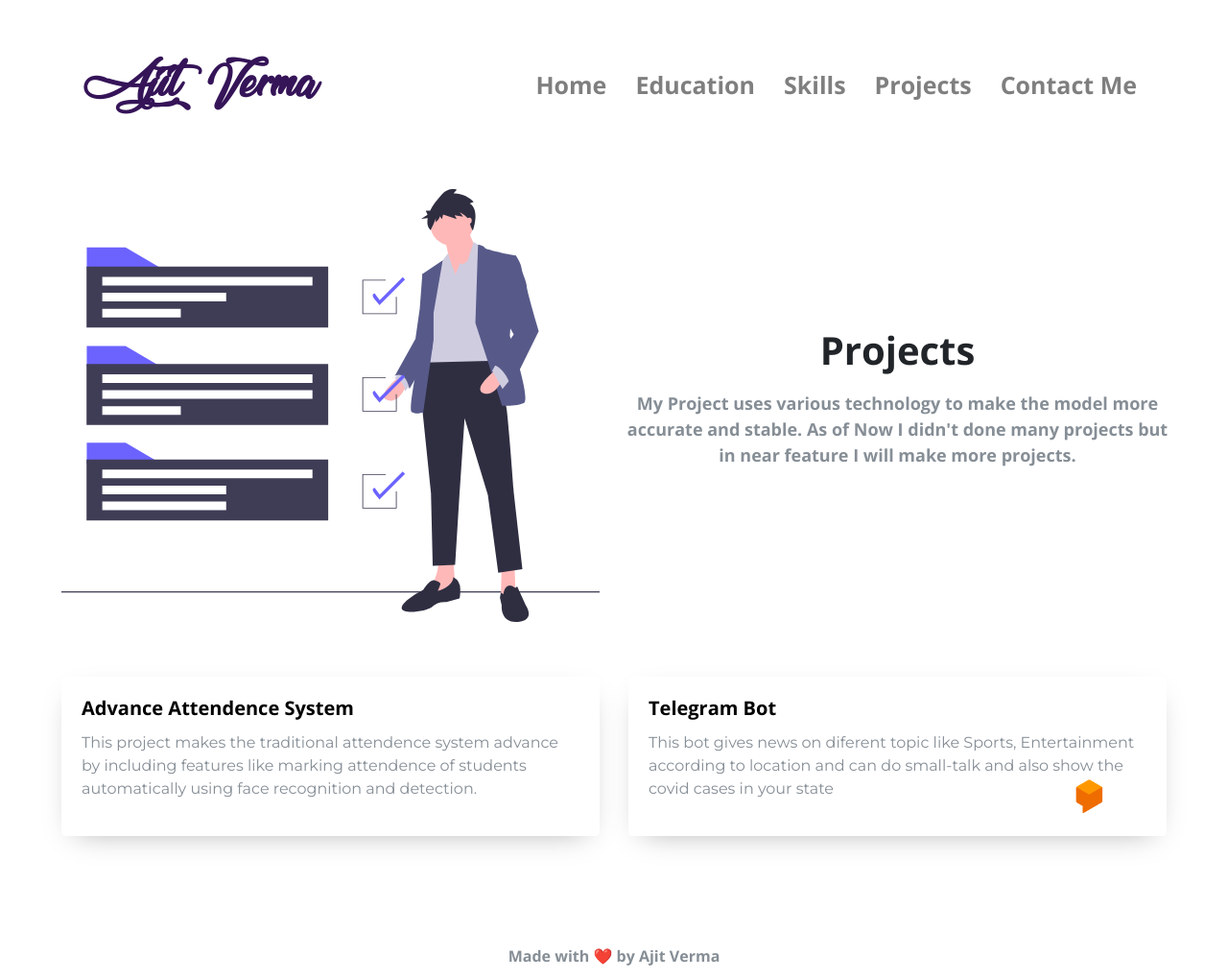
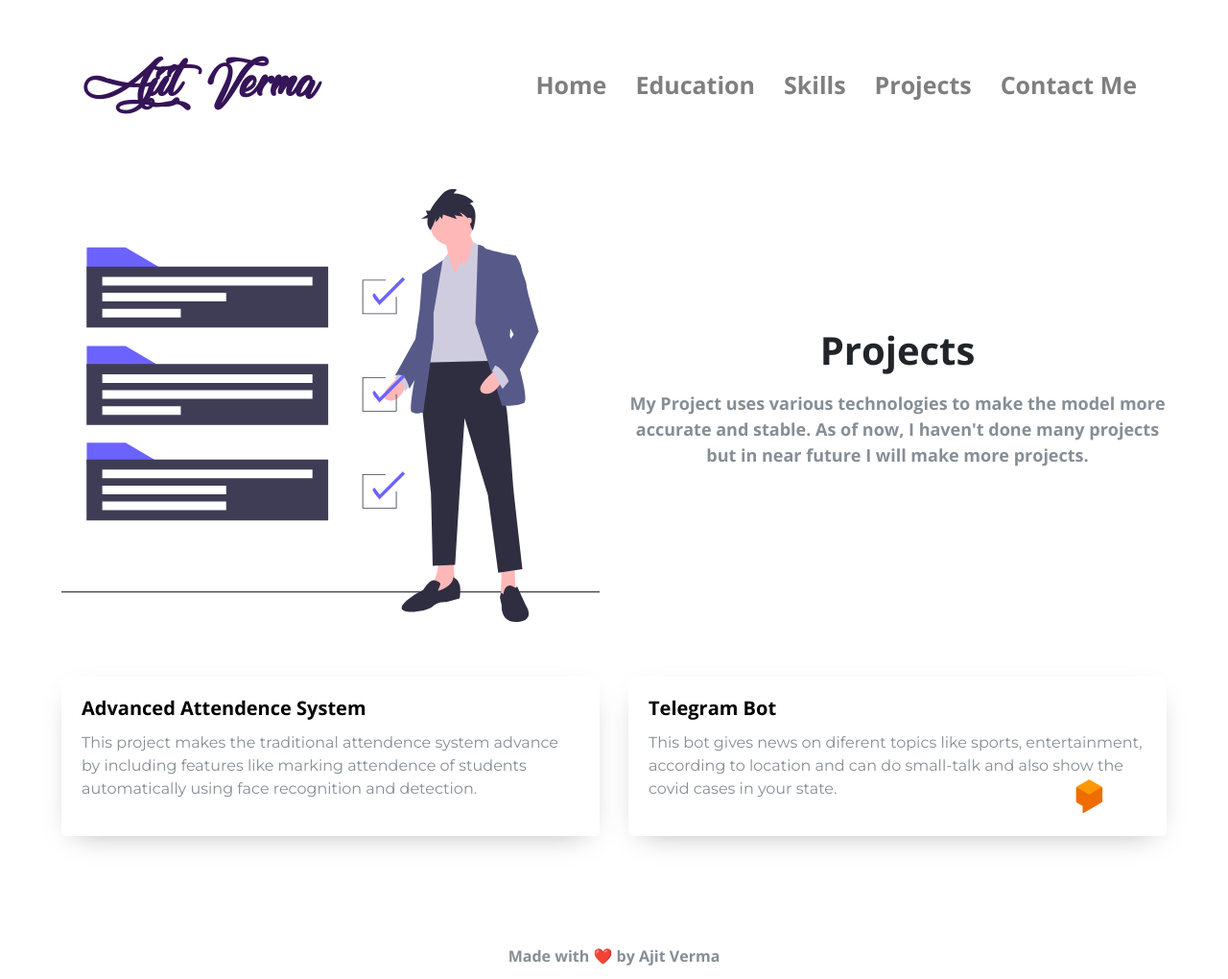
Before and after one commit to AjitVerma15/Interactive-Portfolio, a plain HTML site: page Project.html in a window 1280 px wide. Shown: the whole page at 96% size. Drawn offline with nearby package versions, Linux system fonts and the light colour scheme; some icons are missing; a web font is replaced by a local one.

Commit message:
Update Project.html

```diff
--- a/Project.html
+++ b/Project.html
@@ -53,8 +53,8 @@
                         </div>
                         <div class="col-lg-6 col-md-6 project-heading">
                           <h1 class = "P-heading">Projects</h1>
-                          <p class="p-text">My Project uses various technology to make the model more accurate and stable. As of
-                            Now I didn't done many projects but in near feature I will make more projects.
+                          <p class="p-text">My Project uses various technologies to make the model more accurate and stable. As of
+                            now, I haven't done many projects but in near future I will make more projects.
                           </p>
 
                         </div>
@@ -64,7 +64,7 @@
                         <a class="Project-box" target="_blank" href="https://github.com/AjitVerma15/Advance-Attendence-System">
                         <div class="card boxx">
                           <div class="card-body">
-                            <h5 class="card-title">Advance Attendence System</h5>
+                            <h5 class="card-title">Advanced Attendence System</h5>
                             <p class="card-text project-text">This project makes the traditional attendence system advance by including features
                               like marking attendence of students automatically using face recognition and detection.
                               <span class="iconify" data-icon="logos:python" data-inline="false"></span>
@@ -79,8 +79,8 @@
                         <div class="card boxx">
                           <div class="card-body">
                             <h5 class="card-title">Telegram Bot</h5>
-                            <p class="card-text project-text">This bot gives news on diferent topic like Sports, Entertainment according to location and can do small-talk and also
-                              show the covid cases in your state<span class="iconify" data-icon="logos:python" data-inline="false"></span><img class="iconify" src="Image/dialogflow.png" alt=""></p>
+                            <p class="card-text project-text">This bot gives news on diferent topics like sports, entertainment, according to location and can do small-talk and also
+                              show the covid cases in your state.<span class="iconify" data-icon="logos:python" data-inline="false"></span><img class="iconify" src="Image/dialogflow.png" alt=""></p>
                           </div>
                         </div>
                       </a>
```
